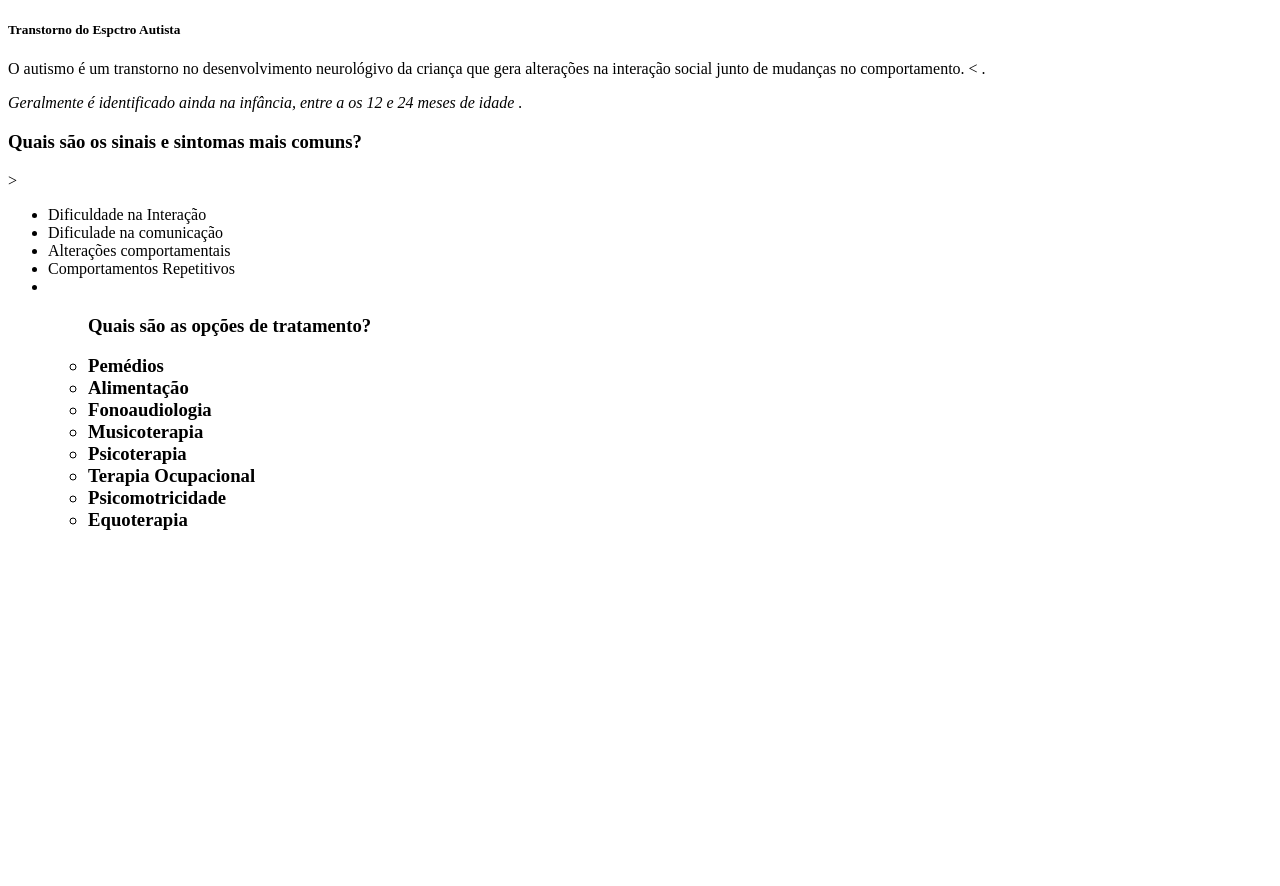
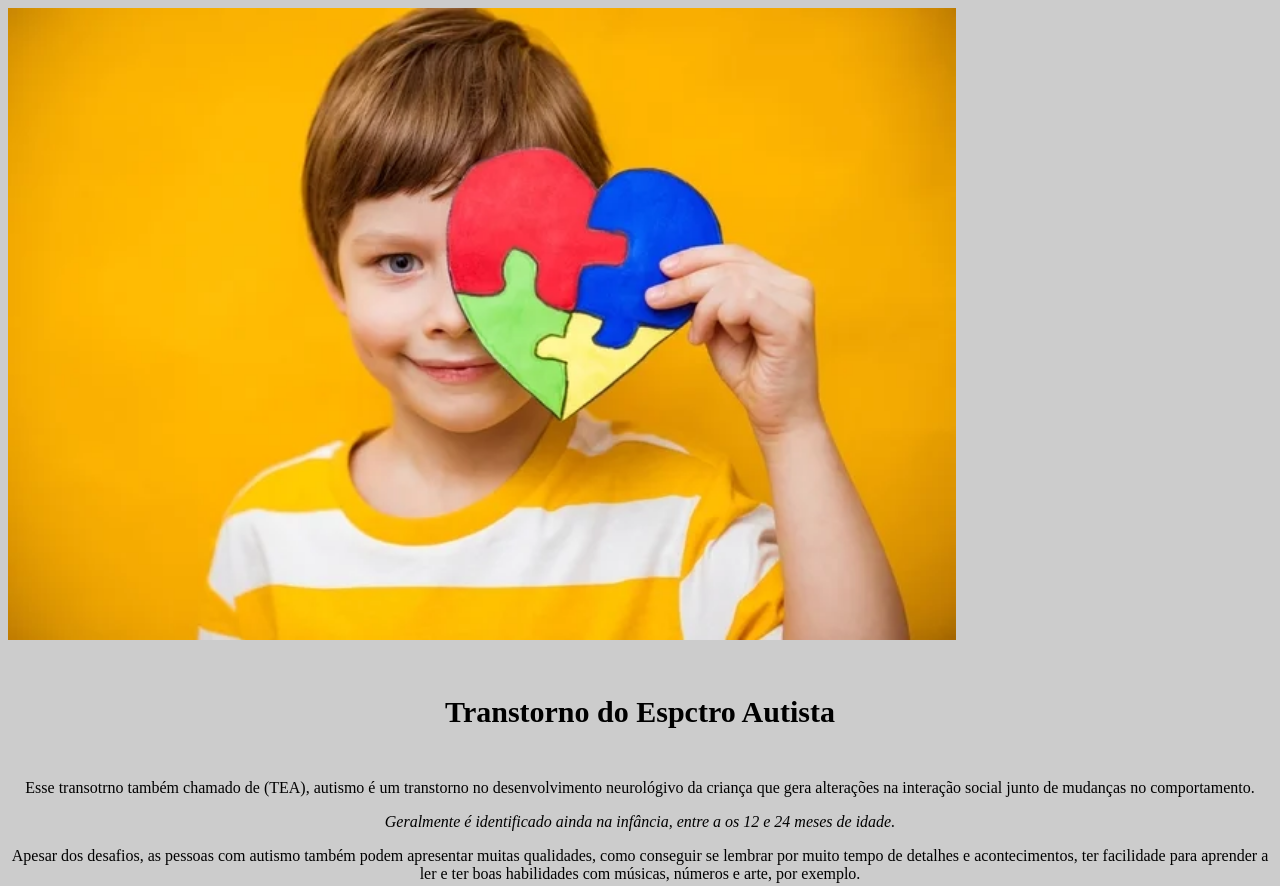
Before and after one commit to anasilva306/TRABALHO---autismo, a plain HTML site: page index.html in a window 1280 px wide. Shown: the top 886 px of the page. Before the commit the page ends 800 px from the top, so only its background shows below. Drawn offline with Linux system fonts and the light colour scheme.

Commit message:
16092022

```diff
--- a/index.html
+++ b/index.html
@@ -2,28 +2,33 @@
 <html lang="pt-br">
 	<head>
 		<meta charset="UTF-8">
-		<title> </title>
+		<link rel= "stylesheet" href="style.css">
+		<title> AUTISMO</title>
 	</head>
 
 	<body>
+		 <img id= menino src="imagem01.webp">
+		 <div clas "menino" >
 
 		<h5> Transtorno do Espctro Autista </h5>
+       <p>Esse transotrno também chamado de (TEA), autismo é um transtorno no desenvolvimento neurológivo da criança que gera alterações na interação social junto de mudanças no comportamento.</p>
 
-		<p> O autismo é um transtorno no desenvolvimento neurológivo da criança que gera alterações na interação social junto de mudanças no comportamento. < .</p>
+		<p ><em> Geralmente é identificado ainda na infância, entre a os 12 e 24 meses de idade.</em></p>
 
-		<p ><em> Geralmente é identificado ainda na infância, entre a os 12 e 24 meses de idade .</em></p>
+        <p>Apesar dos desafios, as pessoas com autismo também podem apresentar muitas qualidades, como conseguir se lembrar por muito tempo de detalhes e acontecimentos, ter facilidade para aprender a ler e ter boas habilidades com músicas, números e arte, por exemplo.</p>
 
-		<h3>Quais são os sinais e sintomas mais comuns?</h3>></p>
+		<h3>Quais são os sinais e sintomas mais comuns?</h3>
+	    <div>
 
-		 <ul>
+		<ul id = "centro">
          <li>Dificuldade na Interação</li>
          <li>Dificulade na comunicação</li>
          <li>Alterações comportamentais</li>
          <li>Comportamentos Repetitivos</li>
-         <li></li>
-         <ul/>
+         </ul>
 
         <h3> Quais são as opções de tratamento?<h3>
+        	<ul>
         	<li>Pemédios</li>
         	<li>Alimentação</li>
         	<li>Fonoaudiologia</li>
@@ -32,6 +37,13 @@
 	       	<li>Terapia Ocupacional</li>
         	<li>Psicomotricidade</li>
         	<li>Equoterapia</li>
+        </ul>
+        </div>
+        <img src="autismo.webp">
+
+          <h2> Conscientização</h2>
+
+        <p> 2 de abril é o Dia Mundial de Conscientização do Autismo. A data, escolhida pela Organização das Nações Unidas (ONU), tem como objetivo levar informação à população em relação ao Transtorno do Espectro Autista, a fim de reduzir a discriminação e o preconceito contra os indivíduos que apresentam o transtorno.</p>
 
 
 	</body>
--- a/style.css
+++ b/style.css
@@ -2,18 +2,30 @@ body {
 	background: #CCCCCC
 }
 
+#menino{
+	width: 75%
+
 }
 
+ }
+
+ .imagem06 {
+ 	display: inline-block;
+ }
+
 h5 {
-	text-align:
+	text-align: center;
+	font-size: 30px
 }
-
 p {
 	text-align: center;
 }
+ h2{
+ 	font-size: 20px;
+ }
 
 h3{
-	font-size: 20px
+	font-size: 15px
 }
 
 em strong {
```
Also changed, not shown: autismo.webp (added), imagem01.webp (added).
